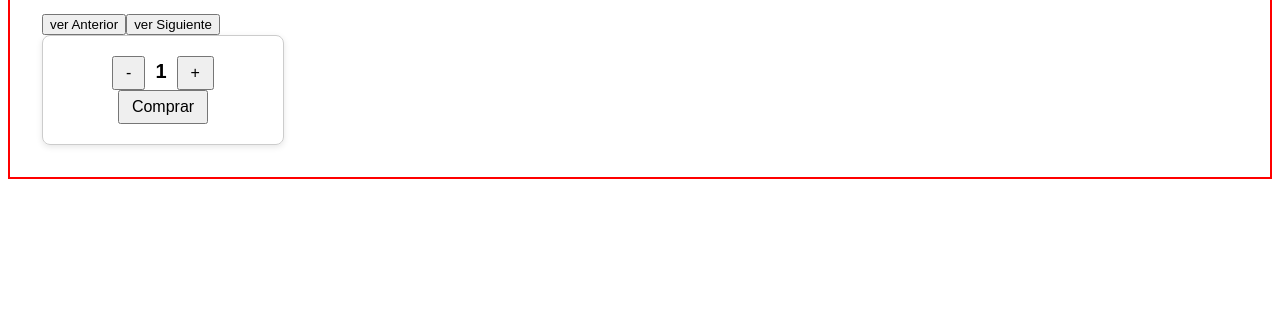
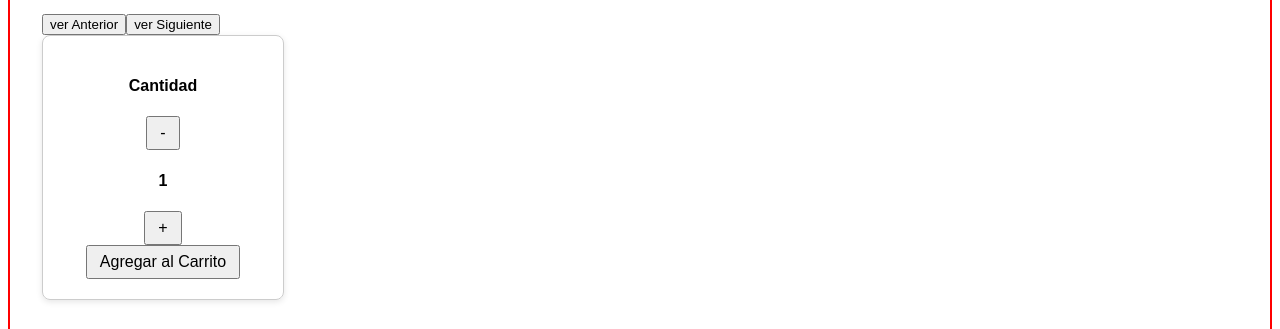
Before and after one commit to brendaBozac/ecommerce-for-good, a React (Vite) app: page /item/1 in a window 1280 px wide. Shown: the part 151-480 px from the top of the page. Built offline with nearby package versions, Linux system fonts and the light colour scheme; no server answers.

Commit message:
context - primer parte

```diff
--- a/src/App.jsx
+++ b/src/App.jsx
@@ -4,11 +4,15 @@ import './App.css'
 import Navbar from './components/Navbar/Navbar'
 import ItemListContainer from './components/ItemListContainer/ItemListContainer'
 import ItemDetailContainer from './components/ItemDetailContainer/ItemDetailContainer'
+import { CartContextProvider } from './Context/CartContext'
+
 
 
 function App() {
 
   return (
+
+    <CartContextProvider>
 
       <BrowserRouter>
         <Navbar />
@@ -16,8 +20,11 @@ function App() {
           <Route path="/" element={<ItemListContainer />} />
           <Route path="/category/:categoryId" element={<ItemListContainer />} />
           <Route path="/item/:id" element={<ItemDetailContainer />} />
+          <Route path='' element={<h2>404 - not found</h2>} />
         </Routes>
       </BrowserRouter>
+
+    </CartContextProvider>
 
   )
 }
--- /dev/null
+++ b/src/Context/CartContext.jsx
@@ -0,0 +1,19 @@
+import { createContext, useState } from "react";
+
+
+export const CartContext = createContext()
+
+export const CartContextProvider = ( {children}) => {
+
+
+    const [cart, setCart] = useState([])
+    const [quantity, setQuantity] = useState([1])
+
+    return (
+
+        <CartContext.Provider value={{cart, quantity, setQuantity}}>
+            {children}
+        </CartContext.Provider>
+    )
+
+}
--- a/src/components/ItemCount/ItemCount.jsx
+++ b/src/components/ItemCount/ItemCount.jsx
@@ -1,35 +1,55 @@
-import React, {useState} from 'react'
+import { useContext } from 'react'
+import { CartContext } from '../../Context/CartContext'
 import './ItemCount.css'
+import { Link } from 'react-router-dom'
 
-const ItemCount = ({id}) => {
 
-    const [count, setCount] = useState(1);
+const ItemCount = ({stock, pulsarComprar}) => {
 
-    const incrementar = () => {
-        if (count < 12) {
-            setCount(count + 1)
+    const { quantity, setQuantity, cart} = useContext(CartContext)
+
+    const increment = () => {
+        if (quantity < stock) {
+            setQuantity(quantity + 1)
         }
     }
 
-    const decrementar = () => {
-        if (count > 1) {
-            setCount(count - 1)
+    const decrement = () => {
+        if (quantity > 1) {
+            setQuantity(quantity - 1)
         }
     }
 
-    const comprar = () => {
-        console.log(`compraste ${count} unidades del producto ${id}`)
-    }
+
 
   return (
     <div className='item-count'>
-        <button onClick={decrementar}>-</button>
 
-        <span>{count}</span>
+        <h4 className='tituloDeCantiidad'>Cantidad</h4>
 
-        <button onClick={incrementar}>+</button>
+        <div className='controls'>
 
-        <button onClick={comprar}>Comprar</button>
+            <button onClick={decrement}>-</button>
+
+            <h4>{quantity}</h4>
+
+            <button onClick={increment}>+</button>
+
+        </div>
+
+        <div className='botonesAlCarrito'>
+
+            <button className='botonGeneral' onClick={ () => pulsarComprar(quantity)}>Agregar al Carrito</button>
+
+            {cart.length > 0 &&
+            <Link to='/Cart/Cart'>
+                <button className='botonSecundario'>Ir al Carrito</button>
+            </Link>
+            }
+
+        </div>
+
+
 
     </div>
   )
```
Also changed, not shown: src/components/CartContainer/CartContainer.jsx (added, +19 -0 lines), src/components/CartContainer/CartContainer.css (added). Lines whose indentation alone changed are shown as unchanged.
